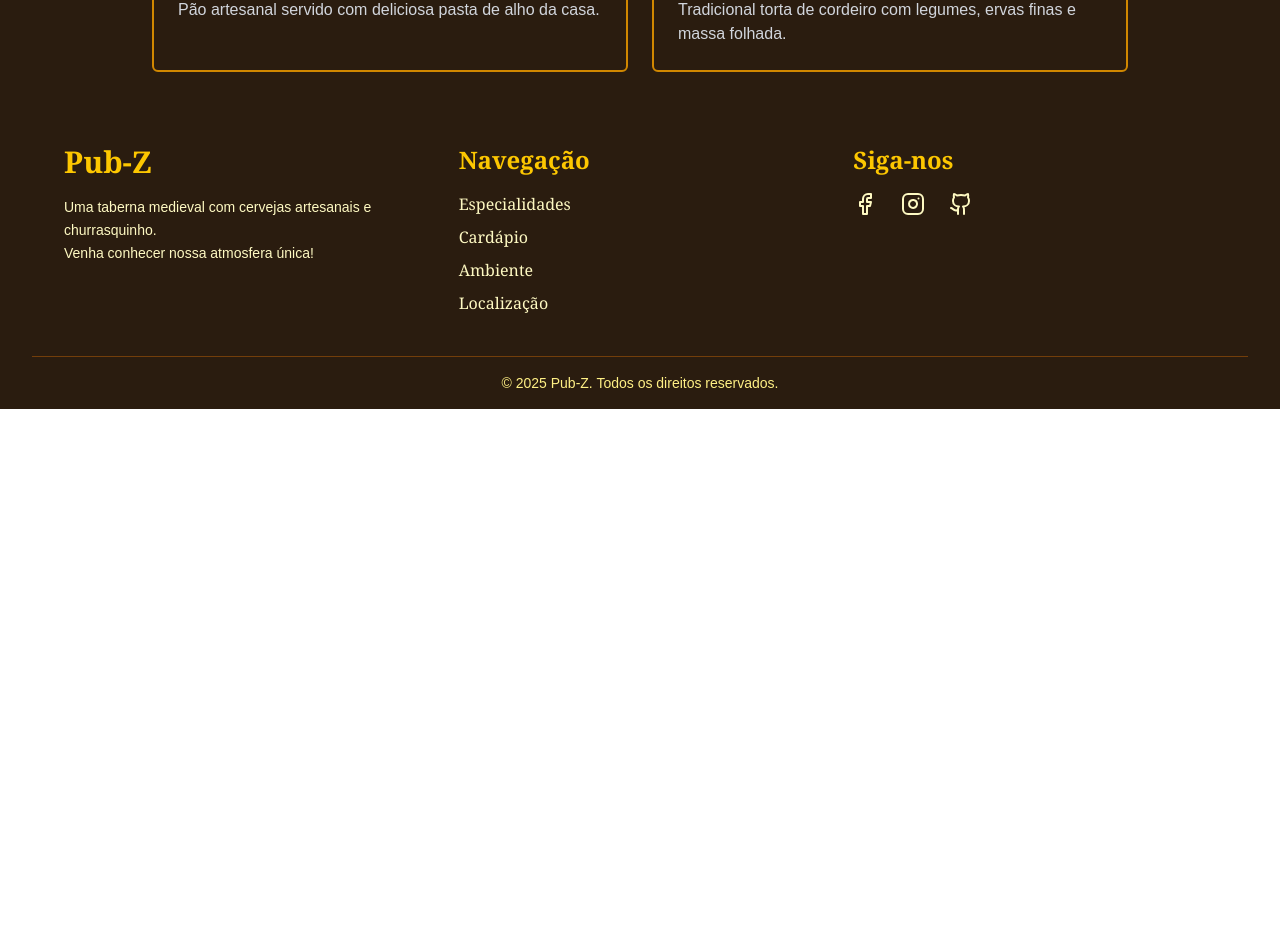
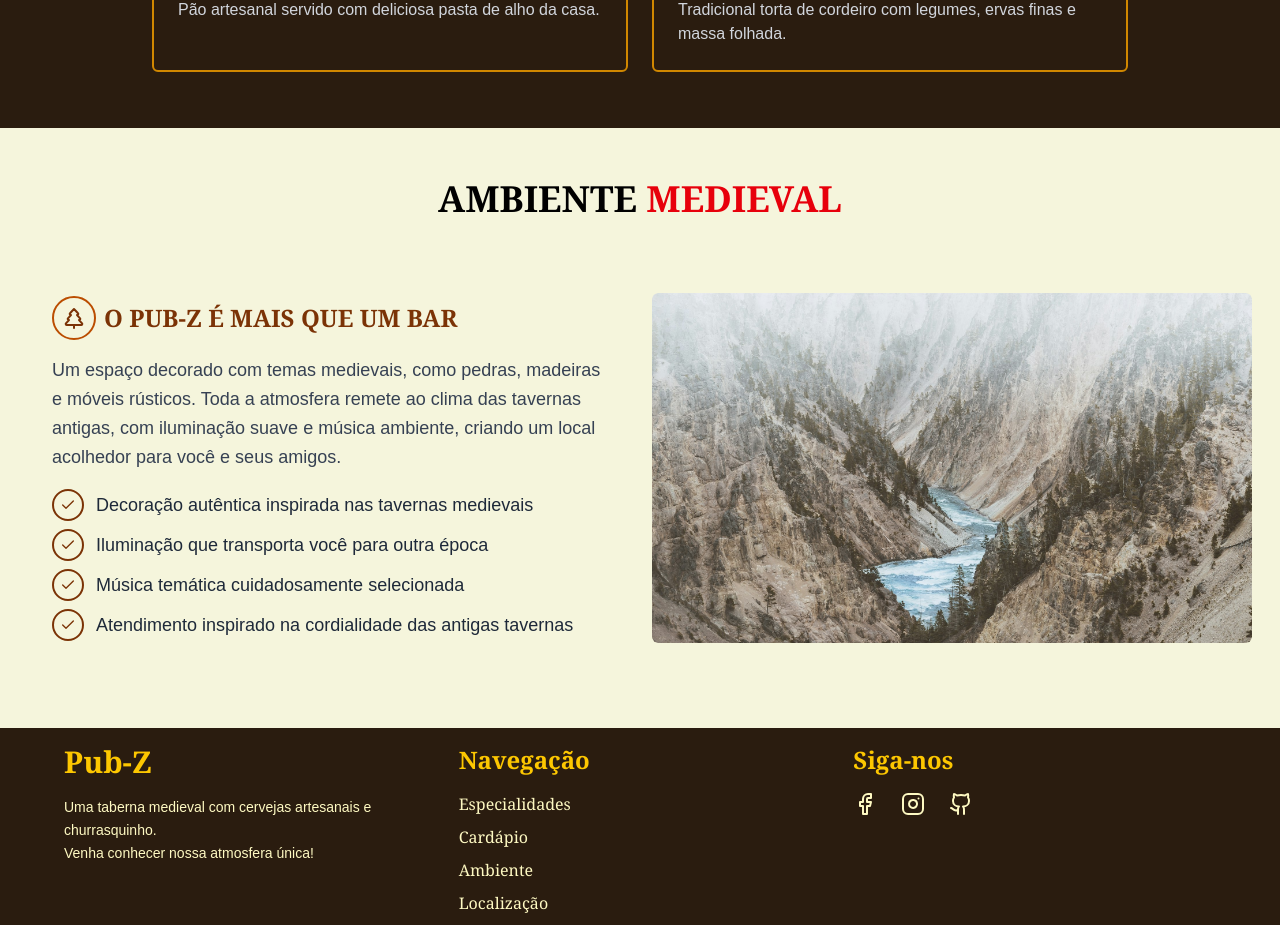
Before and after one commit to andre-0303/pubz, a Next.js app: page / in a window 1280 px wide. Shown: the part 1860-2785 px from the top of the page. Before the commit the page ends 2269 px from the top, so only its background shows below. Built offline with nearby package versions, Linux system fonts and the light colour scheme.

Commit message:
:sparkles: feat: Adiciona seção do Ambiente

```diff
--- a/src/app/page.tsx
+++ b/src/app/page.tsx
@@ -1,3 +1,4 @@
+import Ambiente from "@/components/Ambiente";
 import Banner from "@/components/Banner";
 import Cardapio from "@/components/Cardapio";
 import Especialidades from "@/components/Especialidades";
@@ -8,6 +9,7 @@ export default function Home() {
     <Banner/>
     <Especialidades/>
     <Cardapio/>
+    <Ambiente/>
     </>
   );
 }
--- /dev/null
+++ b/src/components/Ambiente.tsx
@@ -0,0 +1,63 @@
+import { TreePine, Check } from "lucide-react";
+import Image from "next/image";
+
+export default function Ambiente() {
+    return (
+        <>
+            <div className="px-4 py-4 min-h-[600px] flex justify-center items-center flex-col bg-[#f5f5dc]">
+                <h1 className="text-3xl sm:text-4xl mb-6 font-serif font-semibold mt-4 uppercase text-center">
+                    Ambiente <span className="text-red-600">Medieval</span>
+                </h1>
+
+                <div className="flex flex-col md:flex-row justify-center gap-6 items-center w-full">
+
+                    <div className=" w-[90%] md:w-[600px] h-auto md:h-[450px] rounded-md p-6 flex flex-col md:justify-center gap-4">
+                        <div className="flex flex-row items-center gap-2">
+                            <div className="p-2 border-2 border-amber-700 rounded-full">
+                                <TreePine className="text-amber-900" />
+                            </div>
+
+                            <span className="text-lg md:text-2xl font-serif font-semibold text-amber-900">
+                                O PUB-Z É MAIS QUE UM BAR
+                            </span>
+                        </div>
+
+                        <p className="text-sm md:text-lg text-gray-700 leading-relaxed">
+                            Um espaço decorado com temas medievais, como pedras, madeiras e
+                            móveis rústicos. Toda a atmosfera remete ao clima das tavernas
+                            antigas, com iluminação suave e música ambiente, criando um local
+                            acolhedor para você e seus amigos.
+                        </p>
+
+                        <ul className="list-none text-sm md:text-lg text-gray-800 space-y-2">
+                            {[
+                                "Decoração autêntica inspirada nas tavernas medievais",
+                                "Iluminação que transporta você para outra época",
+                                "Música temática cuidadosamente selecionada",
+                                "Atendimento inspirado na cordialidade das antigas tavernas"
+                            ].map((text, index) => (
+                                <li key={index} className="flex items-center gap-3">
+                                    <div className="min-w-[32px] h-[32px] flex items-center justify-center p-1 border-2 border-amber-900 rounded-full">
+                                        <Check className="text-amber-900 w-4 h-4" />
+                                    </div>
+                                    <span>{text}</span>
+                                </li>
+                            ))}
+                        </ul>
+                    </div>
+
+                     <div className="relative w-[90%] md:w-[600px] h-[300px] md:h-[350px] rounded-md overflow-hidden">
+                        <Image
+                            src="/img3.jpg"
+                            alt="Ambiente Medieval"
+                            fill
+                            className="object-cover rounded-md"
+                        />
+                    </div>
+
+
+                </div>
+            </div>
+        </>
+    );
+}
```
